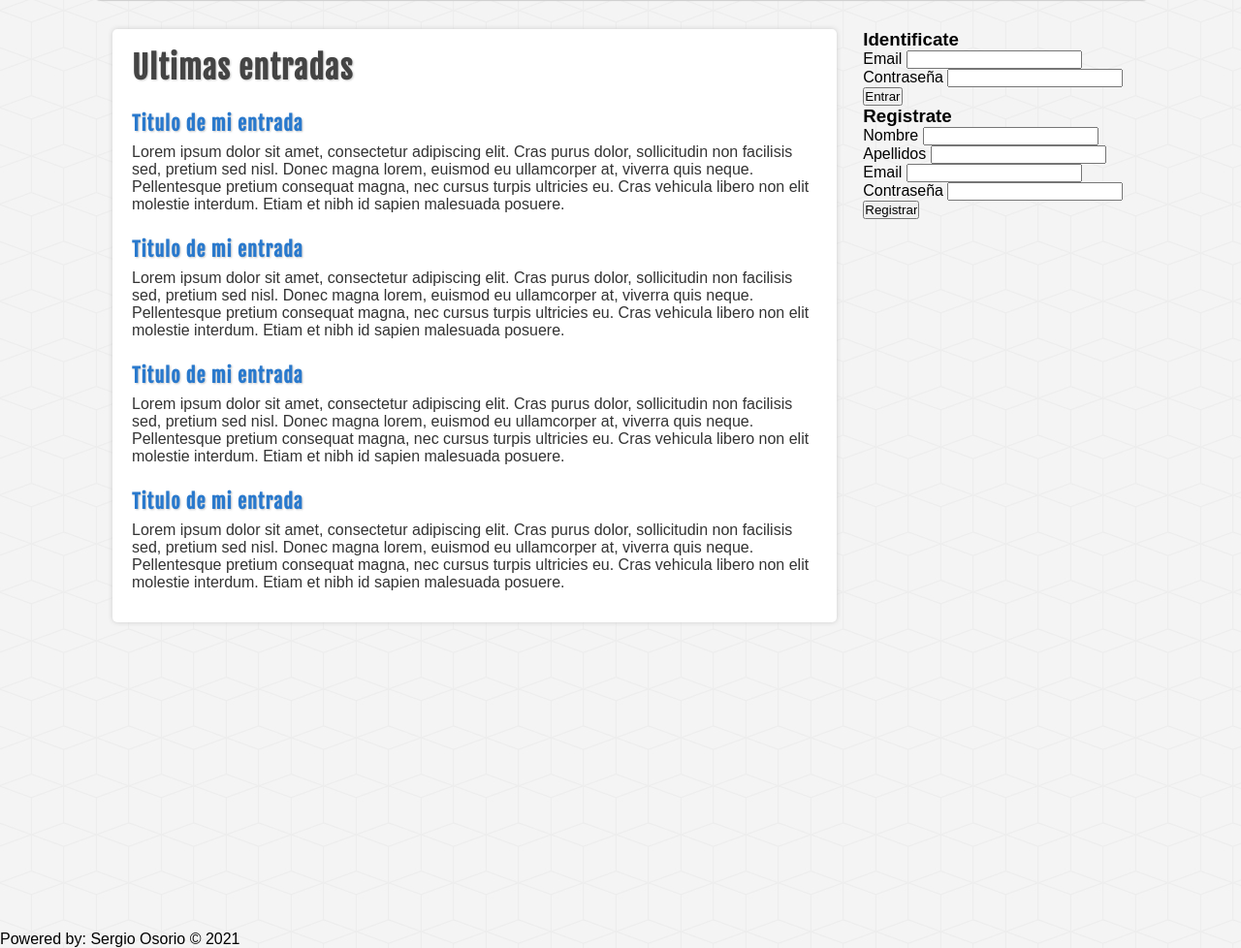
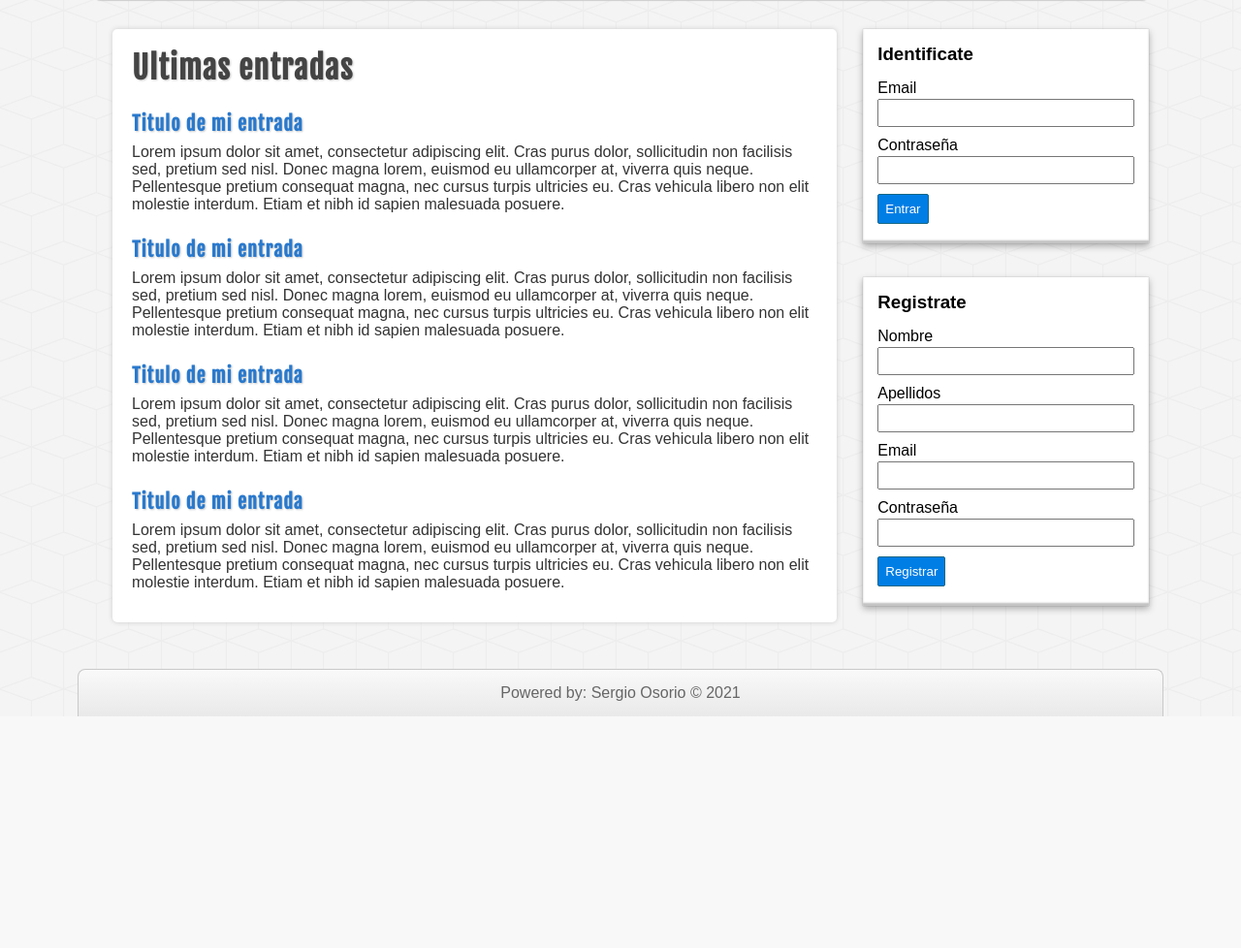
Before and after one commit to andresdeveloper91/proyecto-php, a PHP site: page / in a window 1280 px wide. Shown: the part 152-1130 px from the top of the page at 97% size. After the commit the page ends 891 px from the top, so only its background shows below. Run offline with PHP 8.4, Linux system fonts and the light colour scheme.

Commit message:
Se carga la maqueta completa de la pagina

```diff
--- a/assets/css/style.css
+++ b/assets/css/style.css
@@ -92,7 +92,8 @@ body {
 /*CONTENIDO*/
 #container{
     width: 85%;
-    min-height:900px;
+    height: auto;
+    min-height: auto;
     margin: 0px auto;
     margin-top: 30px;
     margin-bottom: 30px;
@@ -100,9 +101,56 @@ body {
 
 /*BARRA LATERAL*/
 #sidebar{
-    float:right;
+    float: right;
     width: 27%;
     height: auto;
+}
+
+.block-aside{
+    display: block;
+    width: 90%;
+    margin: 0px auto;
+    margin-bottom: 35px;
+    background: white;
+    padding: 15px;
+    box-shadow: 0px 0px 1px rgba(0,0,0,0.3), 0px 3px 7px rgba(0,0,0,0.3), 0px 0px 1px #FFFFFF inset, 0px -3px 2px rgba(0,0,0,0.25) inset;
+}
+
+.block-aside h3{
+    margin-bottom: 15px;
+}
+
+label,
+input[type="text"],
+input[type="email"],
+input[type="password"]{
+    display:block;
+    width: 95%;
+    margin-top: 2px;
+    margin-bottom: 2px;
+}
+
+input[type="text"],
+input[type="email"],
+input[type="password"]{
+    padding: 5px;
+    margin-bottom: 10px;
+
+}
+
+input[type="button"],
+input[type="submit"]{
+    margin-top: 5px;
+    margin-bottom: 5px;
+    display: block;
+    border-radius: 2px;
+    color: white;
+    background: #007ee5;
+    border: 1px solid #156785;
+    cursor: pointer;
+    padding: 7px;
+
+
 }
 
 /*PRINCIPAL*/
@@ -142,3 +190,34 @@ body {
 #principal p{
     margin-top: 8px;
 }
+
+#ver-todas a{
+    display: block;
+    border-radius: 2px;
+    padding: 15px;
+    color: white;
+    background: #007ee5;
+    border: 1px solid #156785;
+    cursor: pointer;
+    width: 160px;
+    margin: 0px auto;
+    margin-top: 50px;
+}
+
+/*PIE DE PAGINA*/
+#footer{
+    clear: both;
+    width: 85%;
+    margin: 0px auto;
+    background: linear-gradient(to bottom, #f9f9f9 0px, #e9e9e9 100%);
+    border: 1px solid#c9c9c9;
+    border-bottom: none;
+    border-radius: 8px 8px 0px 0px;
+    color: #666;
+    height: auto;
+    padding: 15px;
+    text-align: center;
+
+
+
+}
```
